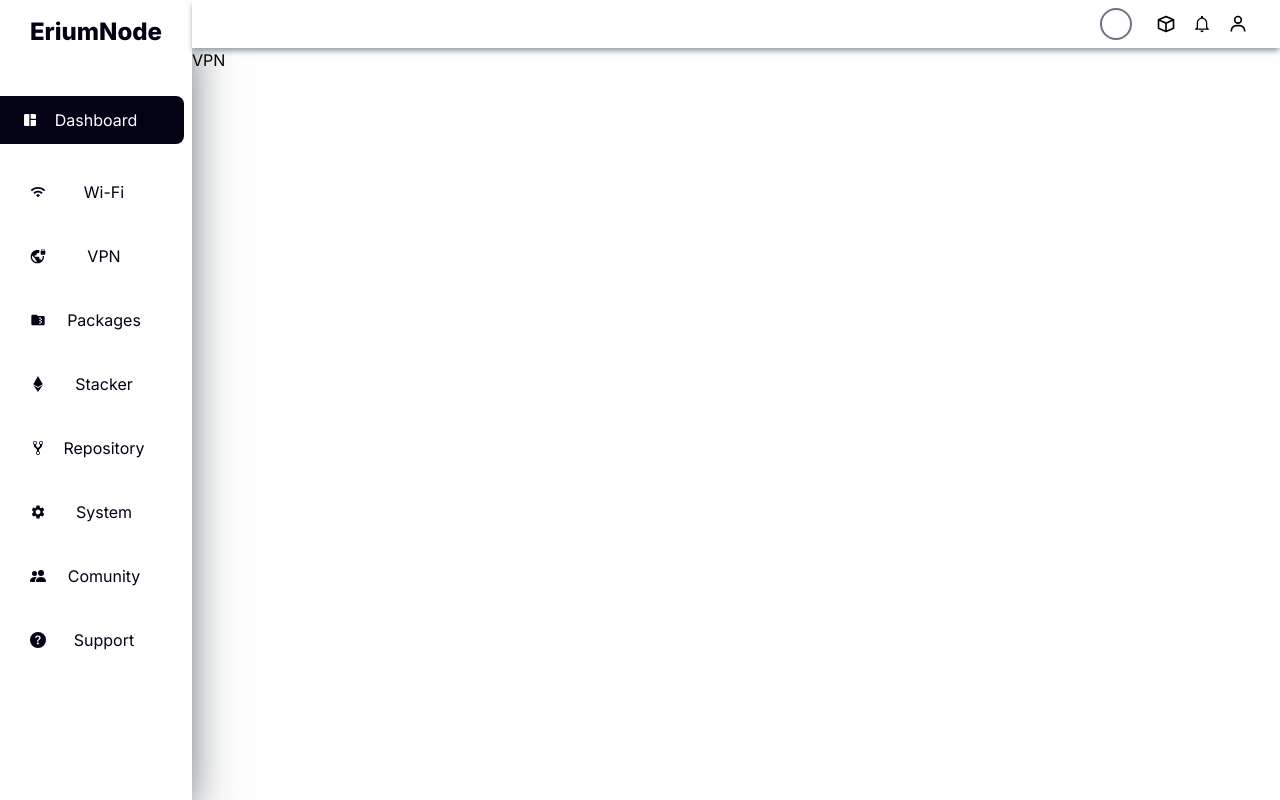
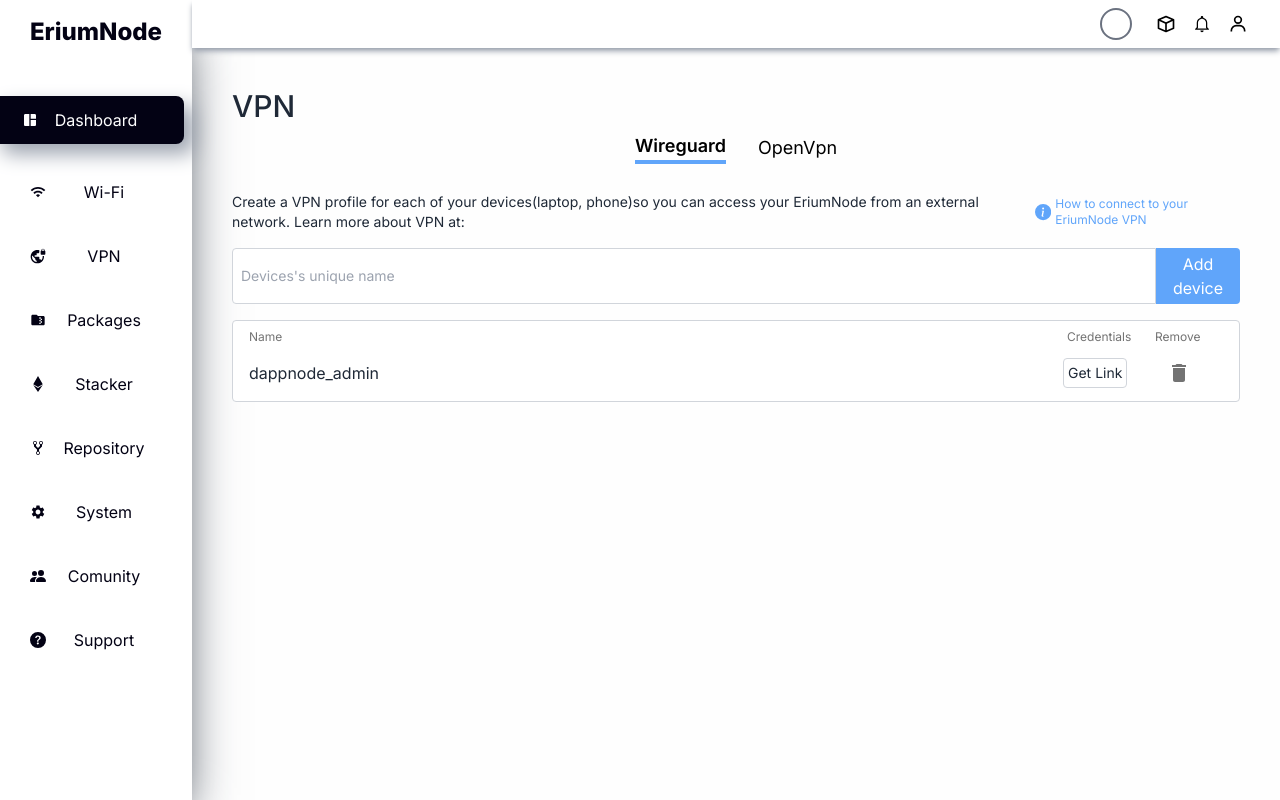
Before and after one commit to vishal-salonshark/node_erium, a Next.js app: page /profile/vpn in a window 1280 px wide. Built offline with nearby package versions, Linux system fonts and the light colour scheme.

Commit message:
June1 commit

```diff
--- /dev/null
+++ b/src/app/profile/vpn/OpenVpn.jsx
@@ -0,0 +1,22 @@
+import {BsInfoCircleFill} from 'react-icons/bs'
+
+const OpenVpn = () => {
+    return (
+        <div className=' mt-5'>
+            <div className='px-1 flex flex-row justify-start items-center text-sm'>
+                    Create a VPN for each of tour devices, so you can access your EriumNode from an external network. Learn more about VPN at:
+                <BsInfoCircleFill className=' mx-2 w-5 h-5 fill-blue-400'/>
+                <a href="" className="text-xs text-blue-400">How to connect to your EriumNode VPN</a>
+            </div>
+            <div className='py-4 p-2 mt-4 text-sm bg-white border border-gray-300 rounded my-2s'>
+                <p>
+                    You must
+                    <a href="" className="text-blue-400 hover:underline" > install the OpenVPN package </a>
+                    to use this feature
+                </p>
+            </div>
+        </div>
+    )
+  }
+
+  export default OpenVpn
--- /dev/null
+++ b/src/app/profile/vpn/Wireguard.jsx
@@ -0,0 +1,42 @@
+
+import {BsInfoCircleFill} from 'react-icons/bs'
+import {MdDelete} from 'react-icons/md'
+
+const Wireguard = () => {
+    return (
+        <div className='w-full mt-5'>
+            <div className='flex flex-row justify-start items-center text-sm'>
+                Create a VPN profile for each of your devices(laptop, phone)so you can access your EriumNode from an external network. Learn more about VPN at:
+                <BsInfoCircleFill className='m-1 w-5 h-5 fill-blue-400'/>
+                <a href="" className=" text-xs text-blue-400">How to connect to your EriumNode VPN</a>
+            </div>
+            <div className='flex flex-row mt-4'>
+                <input type="text" placeholder="Devices's unique name" className='p-2 outline-none text-sm border rounded-l border-gray-300 w-11/12 ' />
+                <button className='p-1 bg-blue-400 text-white w-1/12 rounded-r'>Add device</button>
+            </div>
+            <div className='flex flex-col bg-white border rounded border-gray-300 justify-between p-1 mt-4'>
+                <div className='flex w-full text-xs px-2 justify-between items-center'>
+                    <label className='m-1 w-16 text-neutral-500'>Name</label>
+                    <div className='flex gap-2 justify-end items-center'>
+                    <label className='mx-2 w-16 text-neutral-500'>Credentials</label>
+                    <label className='mx-2 w-16 text-neutral-500'>Remove</label>
+                    </div>
+                </div>
+
+                <div className='flex w-full  px-2 justify-between items-center'>
+                    <label className='m-1 text-base text-gray-800'>dappnode_admin</label>
+                    <div className='flex gap-2 justify-end items-center'>
+                    <label className='m-1 w-20'>
+                    <button className='border text-sm border-gray-300 text-gray-800 p-1 rounded'>Get Link</button>
+                    </label>
+                    <label className='m-1 w-16 text-center'>
+                    <MdDelete className='m-2 w-6 h-6 text-neutral-500'/>
+                    </label>
+                    </div>
+                </div>
+            </div>
+        </div>
+    )
+  }
+
+  export default Wireguard
--- a/src/app/profile/vpn/page.jsx
+++ b/src/app/profile/vpn/page.jsx
@@ -1,8 +1,28 @@
-import React from 'react'
+"use client"
+import React, { useState } from 'react'
+import Wireguard from './Wireguard'
+import OpenVpn from './OpenVpn'
+
 
 const page = () => {
+  const [active, setActive] = useState('wireguard')
   return (
-    <div>VPN</div>
+    <div className="w-full p-10 text-gray-800 ">
+      <h1 className="w-full text-3xl font-medium">VPN</h1>
+
+      <div className='flex flex-row justify-center gap-4 text-black text-center'>
+        <button className={`m-2 align-middle text-lg  ${active === 'wireguard' ? "border-b-4 font-semibold border-blue-400" : ""}`} onClick={() => setActive('wireguard')}> Wireguard </button>
+        <button className={`m-2 align-middle text-lg  ${active === 'openvpn' ? "border-b-4 font-semibold border-blue-400" : ""}`} onClick={() => setActive('openvpn')}>OpenVpn</button>
+      </div>
+      <div className=''>
+        {
+          active === 'wireguard' ?
+            <Wireguard /> :
+            <OpenVpn />
+        }
+      </div>
+
+    </div>
   )
 }
 
--- a/tailwind.config.js
+++ b/tailwind.config.js
@@ -12,6 +12,11 @@
         'gradient-conic':
           'conic-gradient(from 180deg at 50% 50%, var(--tw-gradient-stops))',
       },
+      boxShadow: {
+        myShadow1: "4.1px -5px 0 0 rgb(214, 220, 219)",
+        myShadow2: "-4.1px -5px 0 0 rgb(214, 220, 219)",
+        tab: "10px 10px 20px 0 rgb(156, 163, 175)"
+      },
     },
   },
   plugins: [],
```
